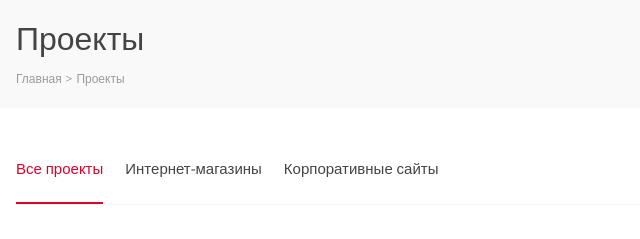
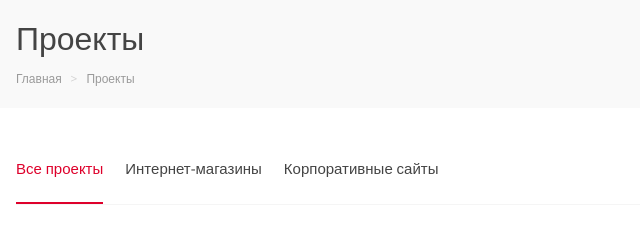
Before and after one commit to daniluk4000/hometask-2, a plain HTML site: page index.html in a window 1280 px wide. Shown: the part 172-411 px from the top of the page, 0-640 px from the left. Drawn offline with nearby package versions, Linux system fonts and the light colour scheme.

Commit message:
Quick breadcrumps fix

```diff
--- a/index.html
+++ b/index.html
@@ -129,7 +129,7 @@
                 <h1>Проекты</h1>
                 <div class="nav">
                     <a href="#">Главная</a>
-                    <span>></span>
+                    <span class="separator">></span>
                     <span>Проекты</span>
                 </div>
             </div>
--- a/styles.scss
+++ b/styles.scss
@@ -165,7 +165,7 @@ header {
           &.sub-menu {
             display: none;
             position: absolute;
-            box-shadow: 0 6px 12px rgba(0,0,0,.175);
+            box-shadow: 0 6px 12px rgba(0, 0, 0, .175);
             min-width: 100%;
             li {
               background: #fff !important;
@@ -219,6 +219,12 @@ main {
           font-size: .8em;
           text-decoration: none;
           display: inline-block;
+          &.separator {
+            margin: 0 5px;
+            color: #2e2e2f;
+            opacity: .2;
+            user-select: none;
+          }
           &a:hover {
             color: #fd0031;
           }
@@ -280,7 +286,7 @@ main {
       }
       .project {
         width: 32%;
-          padding-bottom: 52px;
+        padding-bottom: 52px;
         a {
           color: #000;
           text-decoration: none;
@@ -329,7 +335,7 @@ main {
             .project-popup {
               opacity: 0.8;
               span {
-transform: translateY(0);
+                transform: translateY(0);
               }
             }
           }
```
Also changed, not shown: styles.css.
